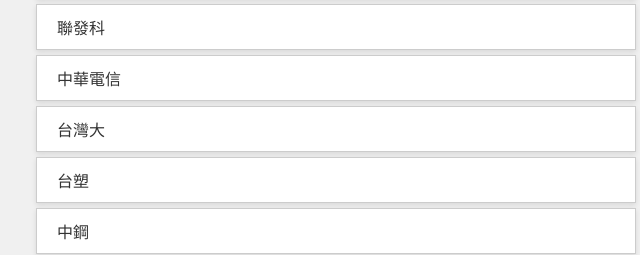
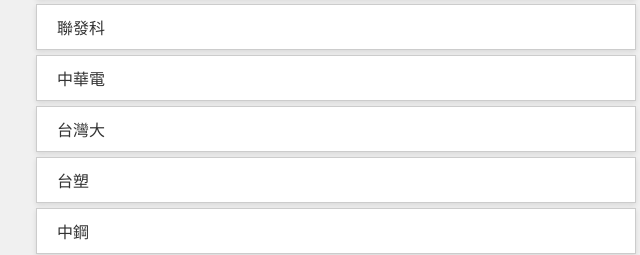
Before and after one commit to D1204387/finalReport, a website: page public/index.html in a window 1280 px wide. Shown: the part 207-462 px from the top of the page, 304-944 px from the left. Drawn offline with nearby package versions, Linux system fonts and the light colour scheme.

Commit message:
revise stock_name

```diff
--- a/public/index.html
+++ b/public/index.html
@@ -14,7 +14,7 @@
     <li>台積電</li>
     <li>鴻海</li>
     <li>聯發科</li>
-    <li>中華電信</li>
+    <li>中華電</li>
     <li>台灣大</li>
     <li>台塑</li>
     <li>中鋼</li>
@@ -40,7 +40,7 @@
                 <option value="台積電">台積電</option>
                 <option value="鴻海">鴻海</option>
                 <option value="聯發科">聯發科</option>
-                <option value="中華電信">中華電信</option>
+                <option value="中華電">中華電</option>
                 <option value="台灣大">台灣大</option>
                 <option value="台塑">台塑</option>
                 <option value="中鋼">中鋼</option>
```
Also changed, not shown: 1 other file.
